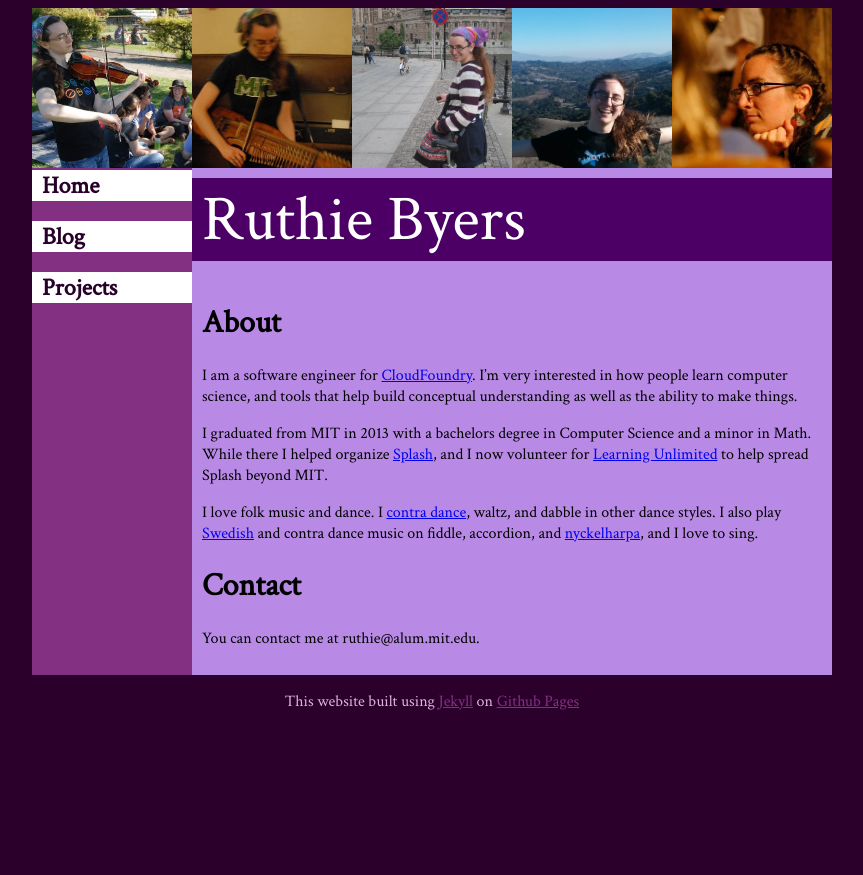
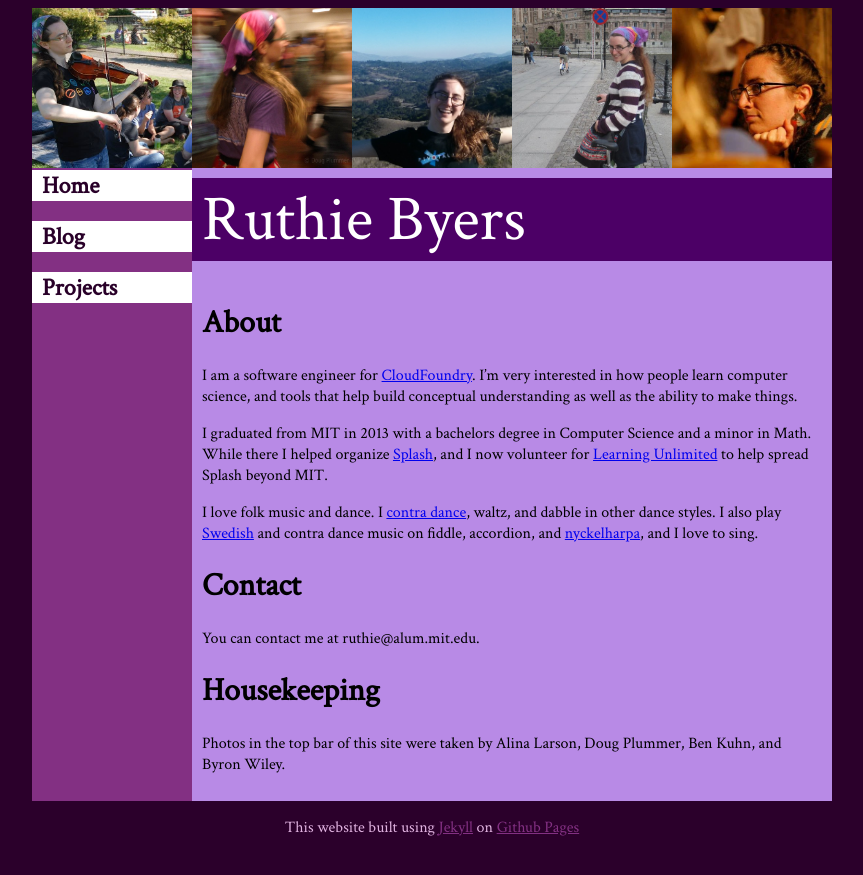
Before and after one commit to ruthie/ruthie.github.io, a Jekyll site: the page built from index.md, in a window 1280 px wide. Shown: the top 875 px of the page, without its empty margins (208-1071 px from the left). Built offline with Jekyll 4.4.1, drawn with Linux system fonts in a browser that asks for light colours.

Commit message:
Change pictures.  Add photo credits

```diff
--- a/_includes/pictures.html
+++ b/_includes/pictures.html
@@ -1,7 +1,7 @@
 <table>
 <img src="/cedarrose_fiddle.jpg" class="header">
-<img src="/harpa_small_1.jpg" class="header">
+<img src="/dance.jpg" class="header">
+<img src="/tilden_forward.jpg" class="header">
 <img src="/sweden_bike.jpg" class="header">
-<img src="/tilden_forward.jpg" class="header">
 <img src="/thoughtful_head.jpg" class="header">
 </table>
--- a/index.md
+++ b/index.md
@@ -13,3 +13,8 @@ I love folk music and dance.  I [contra dance](http://en.wikipedia.org/wiki/Cont
 # Contact
 
 You can contact me at ruthie@alum.mit.edu.
+
+
+# Housekeeping
+
+Photos in the top bar of this site were taken by Alina Larson, Doug Plummer, Ben Kuhn, and Byron Wiley.
```
Also changed, not shown: dance.jpg (added).
